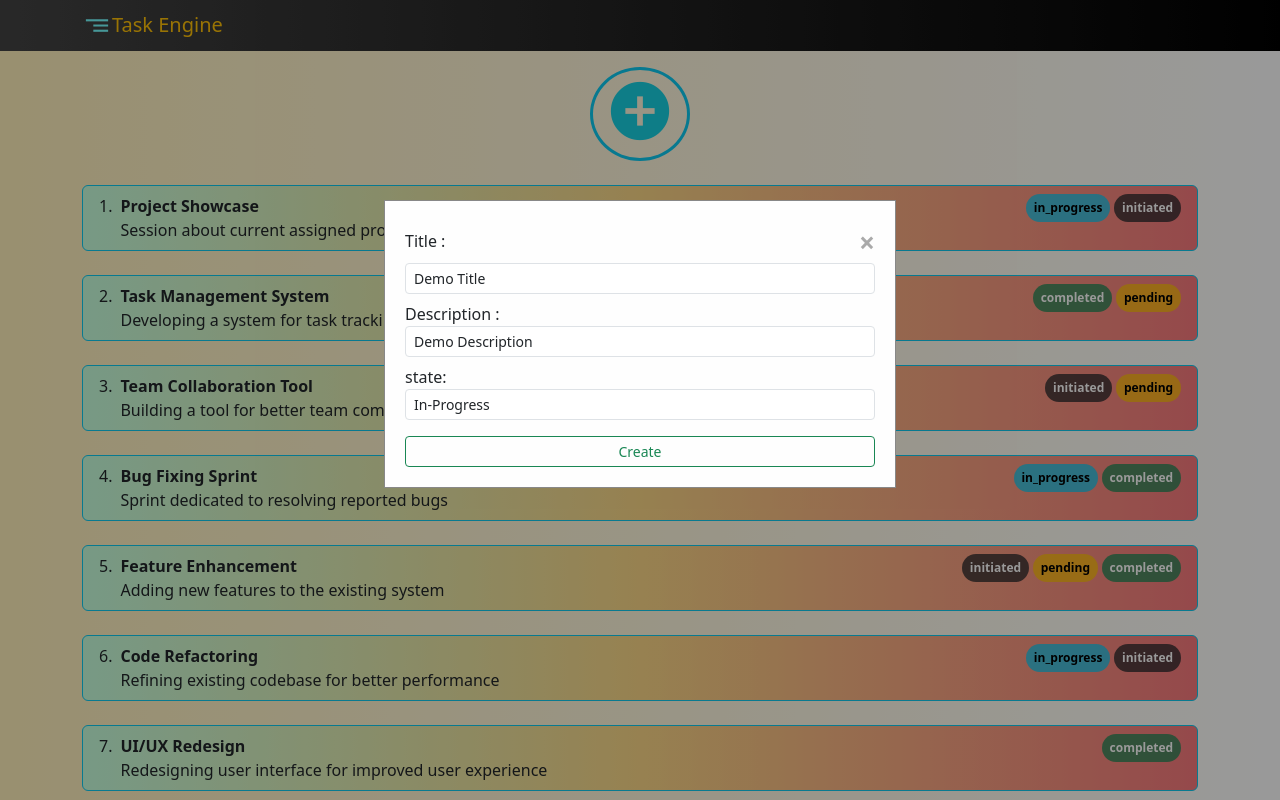
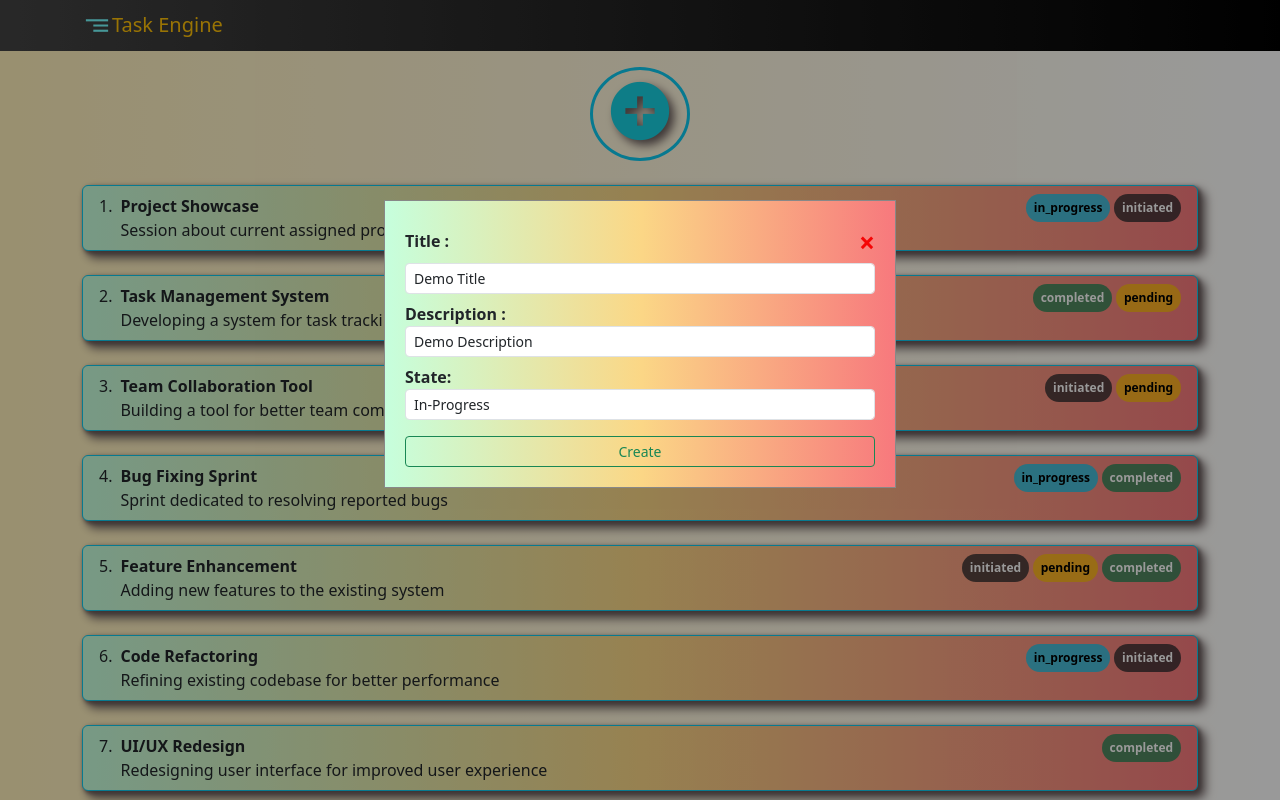
Before and after one commit to Rony-dot/task-engine, a React (Create React App) app: page / in a window 1280 px wide. Both pictures are taken after a click on the button "add_circle". Shown: the top 800 px of the page. Built offline with nearby package versions, Linux system fonts and the light colour scheme.

Commit message:
colorful frontend

```diff
--- a/src/components/AddTaskForm.js
+++ b/src/components/AddTaskForm.js
@@ -18,7 +18,7 @@ export const AddTaskForm = ({ formdata, setformdata, onSubmit }) => {
             <Input label="Title" name="title" onChange={handleChange} value={formdata.title} placeholder="Title" />
             <Input label="Description" name="desc" onChange={handleChange} value={formdata.desc} placeholder="Description" />
             <Select
-                label="state"
+                label="State"
                 name="states"
                 onChange={handleChange}
                 value={formdata.states}
--- a/src/components/Input.js
+++ b/src/components/Input.js
@@ -3,13 +3,13 @@ import React from "react";
 export const Input = ({ label, name, value, onChange, type = "text", placeholder, min, max }) => {
     return (
         <div className="form-group input-group-sm mt-2">
-            <label htmlFor={name}>{label} :</label>
+            <label htmlFor={name} className="fw-bold">{label} :</label>
             <input
                 type={type}
                 name={name}
                 value={value}
                 onChange={onChange}
-                className="form-control"
+                className="form-control "
                 id={name}
                 placeholder={placeholder}
                 min={min}
--- a/src/components/Select.js
+++ b/src/components/Select.js
@@ -3,7 +3,7 @@ import React from "react";
 export const Select = ({ label, name, value, onChange, options }) => {
     return (
         <div className="form-group input-group-sm mt-2">
-            <label htmlFor={name}>{label}:</label>
+            <label htmlFor={name} className="fw-bold">{label}:</label>
             <select className="form-control" id={name} name={name} value={value} onChange={onChange}>
                 {options.map((x, i) => (
                     <option key={i} value={x.value}>
--- a/src/css/addTaskIcon.css
+++ b/src/css/addTaskIcon.css
@@ -1,2 +1,5 @@
 .material-icons.md-48 { font-size: 70px; }
-.material-icons.orange600 { color: #18d1e2; }
+.material-icons.orange600 {
+    color: #18d1e2;
+    filter: drop-shadow(5px 5px 5px rgb(103, 90, 90));
+}
--- a/src/css/modal.css
+++ b/src/css/modal.css
@@ -28,12 +28,13 @@
   padding: 20px;
   border: 1px solid #888;
   width: 40%;
+  background-image: linear-gradient(to right, #c6ffdd, #fbd786, #f7797d);
 
 }
 
 /* The Close Button */
 .close {
-  color: #aaaaaa;
+  color: #f50505;
   float: right;
   font-size: 28px;
   font-weight: bold;
--- a/src/css/taskitems.css
+++ b/src/css/taskitems.css
@@ -10,14 +10,17 @@
     /* display: grid;
     gap: 4px;
     grid-template-columns: repeat(3, 100px); */
+    filter: drop-shadow(5px 5px 5px rgb(103, 90, 90));
   }
 
   .custom-list:hover .custom-list-item:not(:hover) {
     /* filter: grayscale(100%); */
     /* filter: blur(2px); */
+    filter: drop-shadow(5px 5px 5px rgb(103, 90, 90));
+    /* filter: drop-shadow(1px 3px rgb(103, 90, 90)); */
     /* filter: drop-shadow(16px 16px 20px red) invert(75%); */
     /* filter: invert(25%); */
-    filter: opacity(55%);
+    /* filter: opacity(55%); */
     /* filter: saturate(30%); */
     /* filter: sepia(60%); */
     /* filter: contrast(175%) brightness(3%); */
@@ -26,7 +29,8 @@
   }
 
   .custom-list:hover .custom-list-item:not(:hover)::after {
-    background-color: rgba(#000, 0.5);
+    /* background-color: rgba(#000, 0.5); */
+    filter: drop-shadow(5px 5px 5px rgb(103, 90, 90));
   }
 
   @media (min-width: 30rem) {
@@ -40,6 +44,7 @@
     cursor: pointer;
     transition: .3s;
     background-image: linear-gradient(to right, #c6ffdd, #fbd786, #f7797d);
+    filter: drop-shadow(2px 2px 2px rgb(103, 90, 90));
     /* background-image: linear-gradient(to right, #ff9966, #ff5e62); */
     /* background-image: linear-gradient(to right, #FFD194, #D1913C); */
     /* background-image: linear-gradient(to right, #ffefba, #ffffff); */
```
